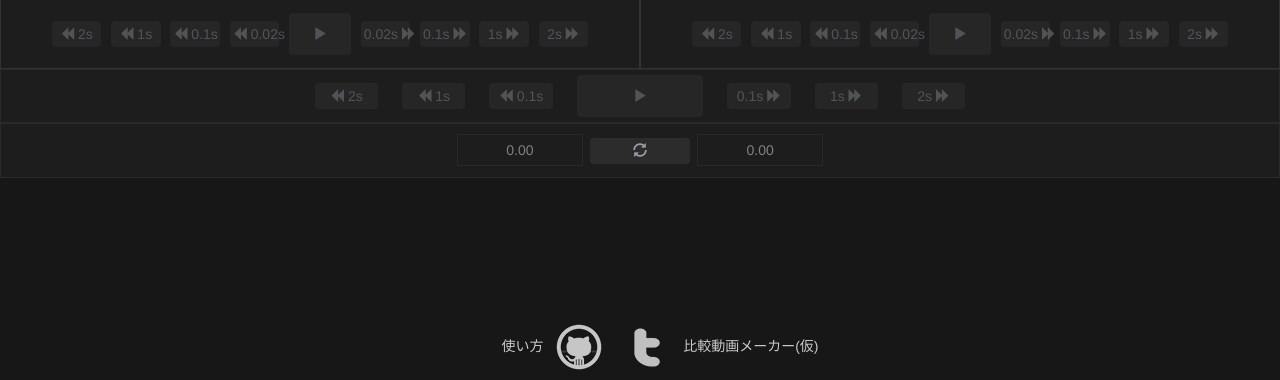
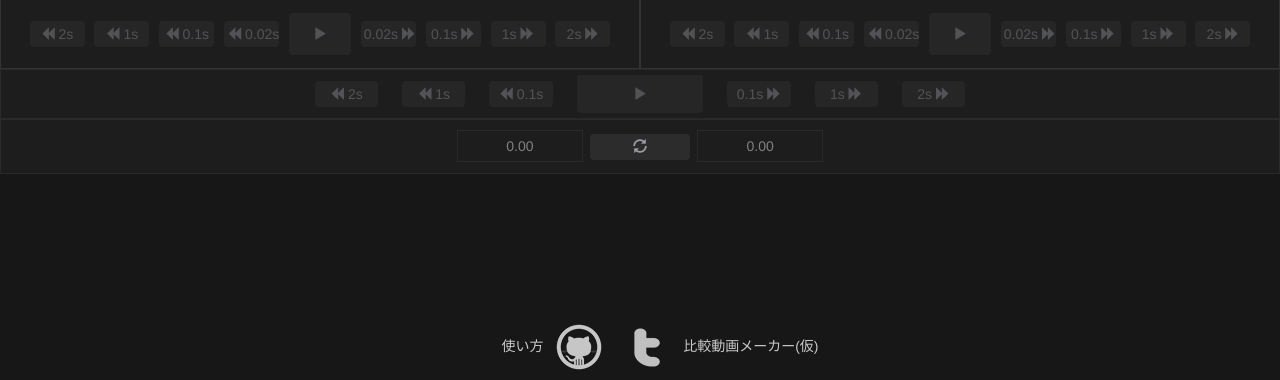
Before and after one commit to okazbb/DoubleTube, a PHP site: page / in a window 1280 px wide. Shown: the part 420-800 px from the top of the page. Run offline with PHP 8.4, Linux system fonts and the light colour scheme; some libraries are stand-ins or nearby versions.

Commit message:
ボタンサイズ最小値

```diff
--- a/css/hikaku.css
+++ b/css/hikaku.css
@@ -75,6 +75,7 @@ a:active { color: #ff8000; }
     width: 10%;
     background-color: #2c2c2c;
     color: #999da6;
+    min-width: 55px;
 }
 
 .seek_btn {
@@ -83,6 +84,7 @@ a:active { color: #ff8000; }
     width: 8%;
     background-color: #2c2c2c;
     color: #999da6;
+    min-width: 55px;
 }
 
 .reset_btn {
@@ -91,6 +93,7 @@ a:active { color: #ff8000; }
     width: 8%;
     background-color: #2c2c2c;
     color: #999da6;
+    min-width: 55px;
 }
 
 .btn:hover {
@@ -110,15 +113,17 @@ a:active { color: #ff8000; }
     width: 5%;
     background-color: #2c2c2c;
     color: #999da6;
+    min-width: 55px;
 }
 
 .common_control_btn {
-    padding: 10px;
+    padding: 8px;
     margin-left: 10px;
     margin-right: 10px;
     width: 10%;
     background-color: #2c2c2c;
     color: #999da6;
+    min-width: 55px;
 }
 
 #dual-control {
--- a/css/introjs.css
+++ b/css/introjs.css
@@ -181,7 +181,7 @@ tr.introjs-showElement > th {
   visibility: visible;
   background-color: #ffffff;
   min-width: 250px;
-  max-width: 300px;
+  max-width: 450px;
   border-radius: 5px;
   -webkit-box-shadow: 0 3px 30px rgba(33, 33, 33, 0.3);
           box-shadow: 0 3px 30px rgba(33, 33, 33, 0.3);
```
